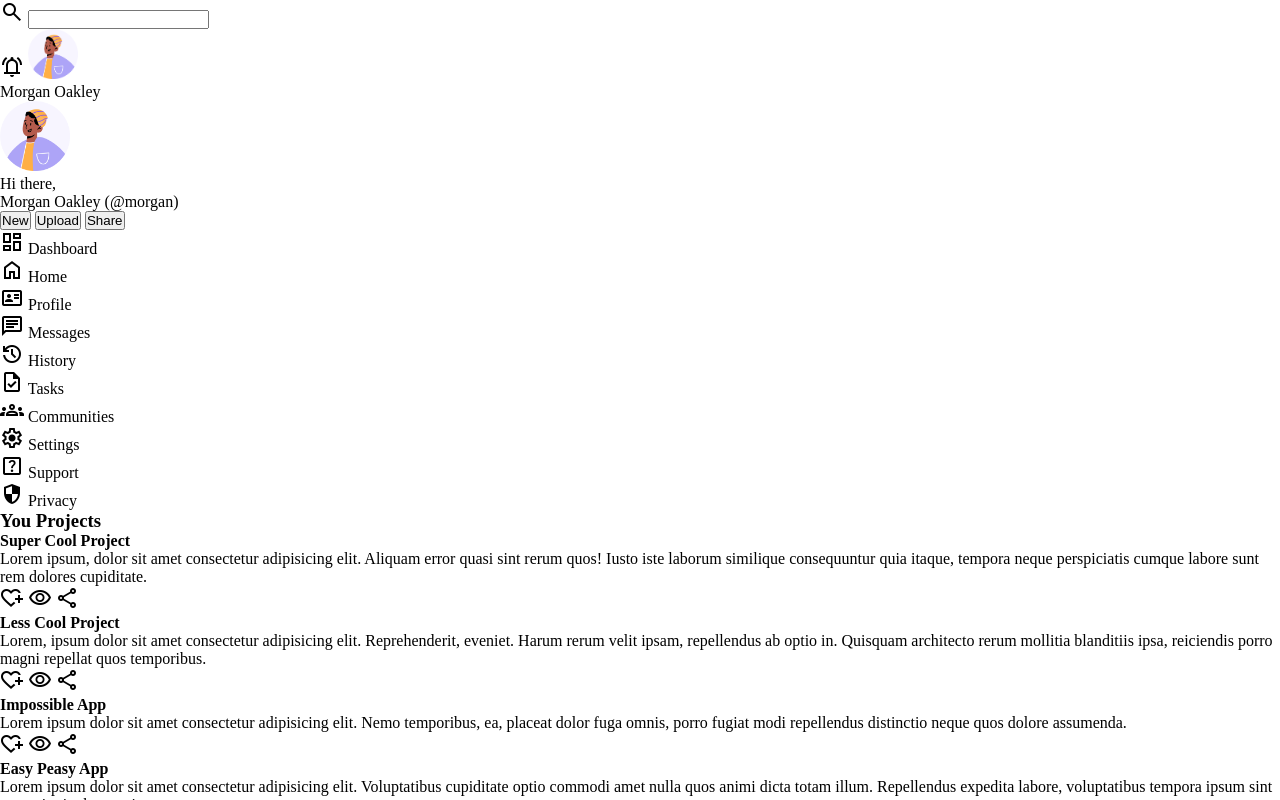
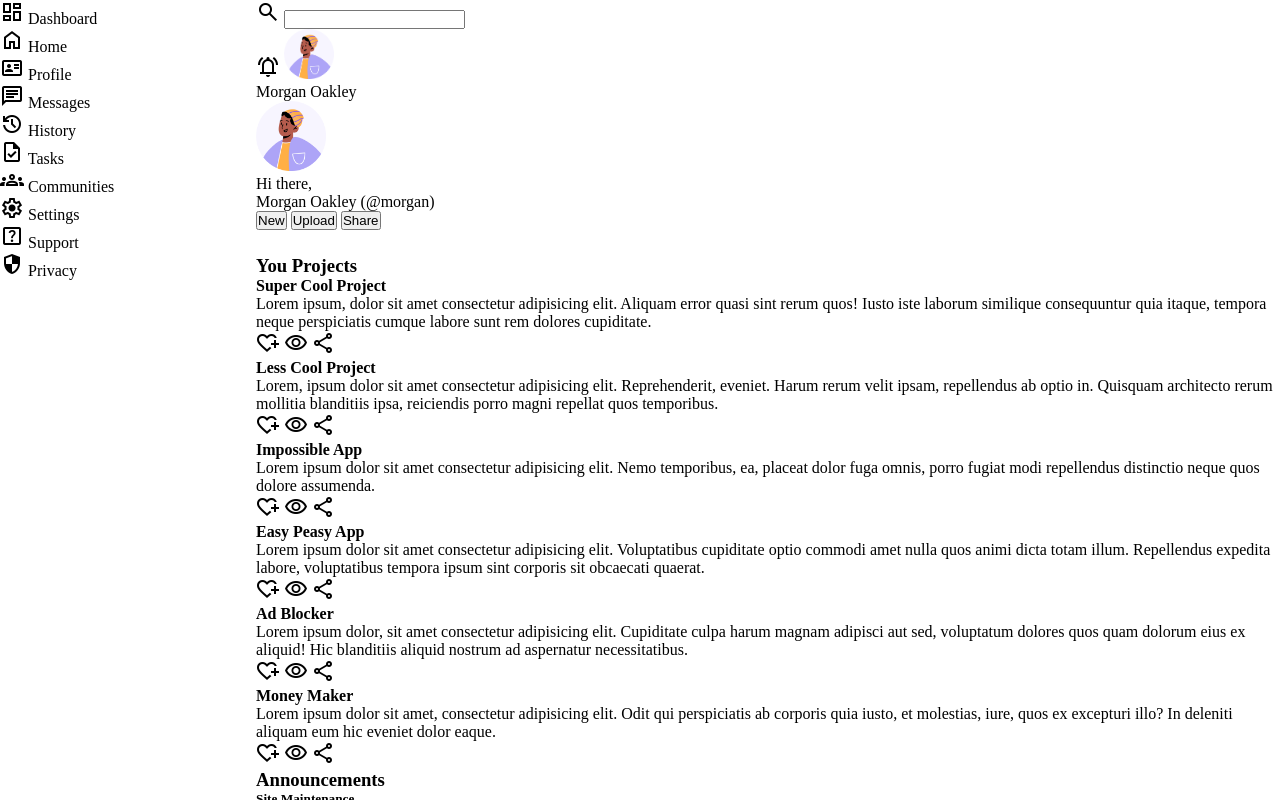
Before and after one commit to Chief-99/admin-dashboard, a plain HTML site: page index.html in a window 1280 px wide. Shown: the top 800 px of the page. Drawn offline with nearby package versions, Linux system fonts and the light colour scheme.

Commit message:
refactor:Structure grid layout

```diff
--- a/styles.css
+++ b/styles.css
@@ -13,3 +13,23 @@ html {
   text-size-adjust: none;
   hanging-punctuation: first allow-end last;
 }
+
+/* BODY */
+body {
+    display: grid;
+    grid-template-rows: 1fr 4fr;
+    grid-template-columns: 1fr 4fr;
+    grid-template-areas:
+        'sidebar header'
+        'sidebar main';
+}
+
+/* HEADER */
+header {
+    grid-area: header;
+}
+
+/* SIDEBAR */
+.sidebar {
+    grid-area: sidebar;
+}
```
